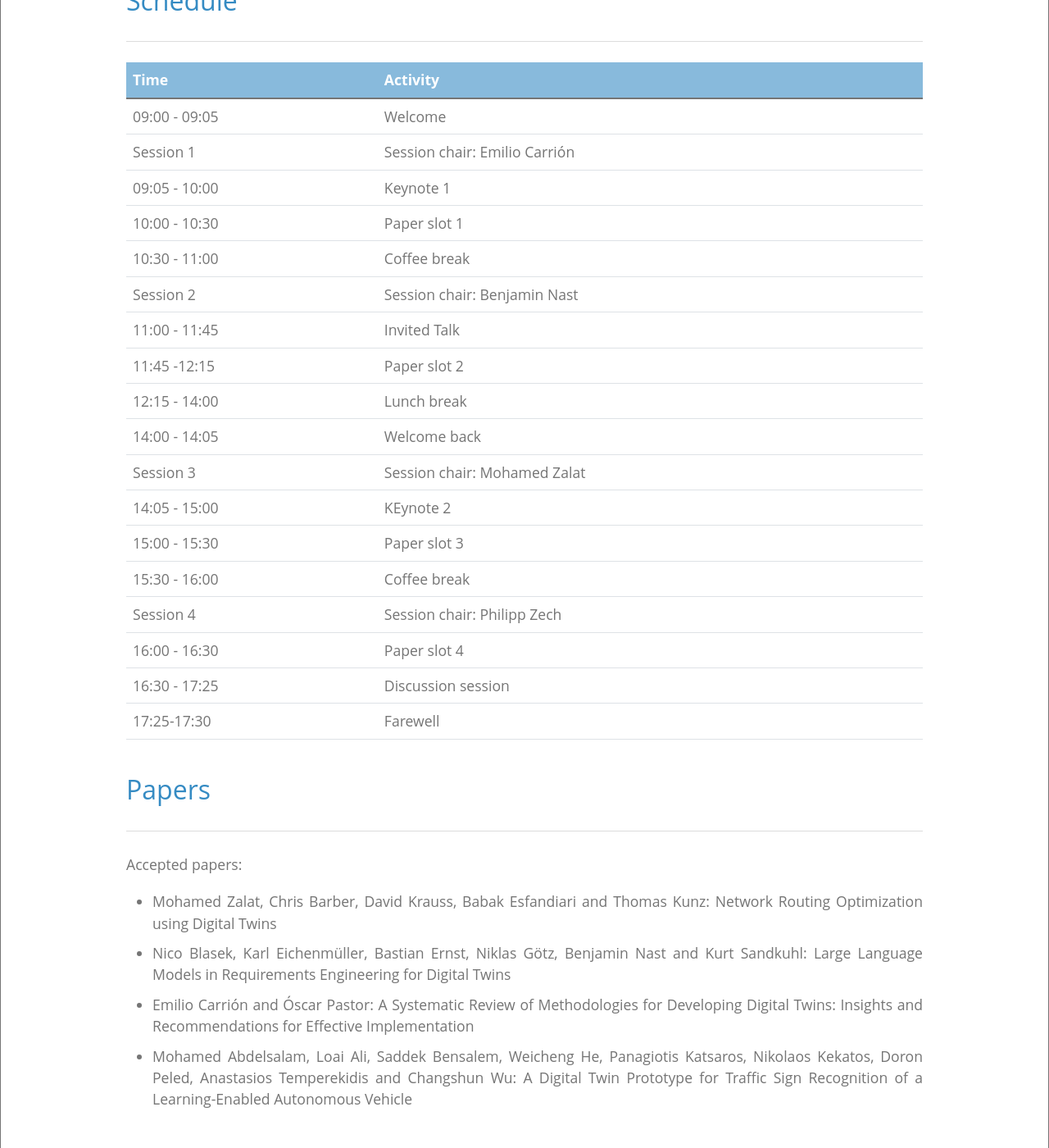
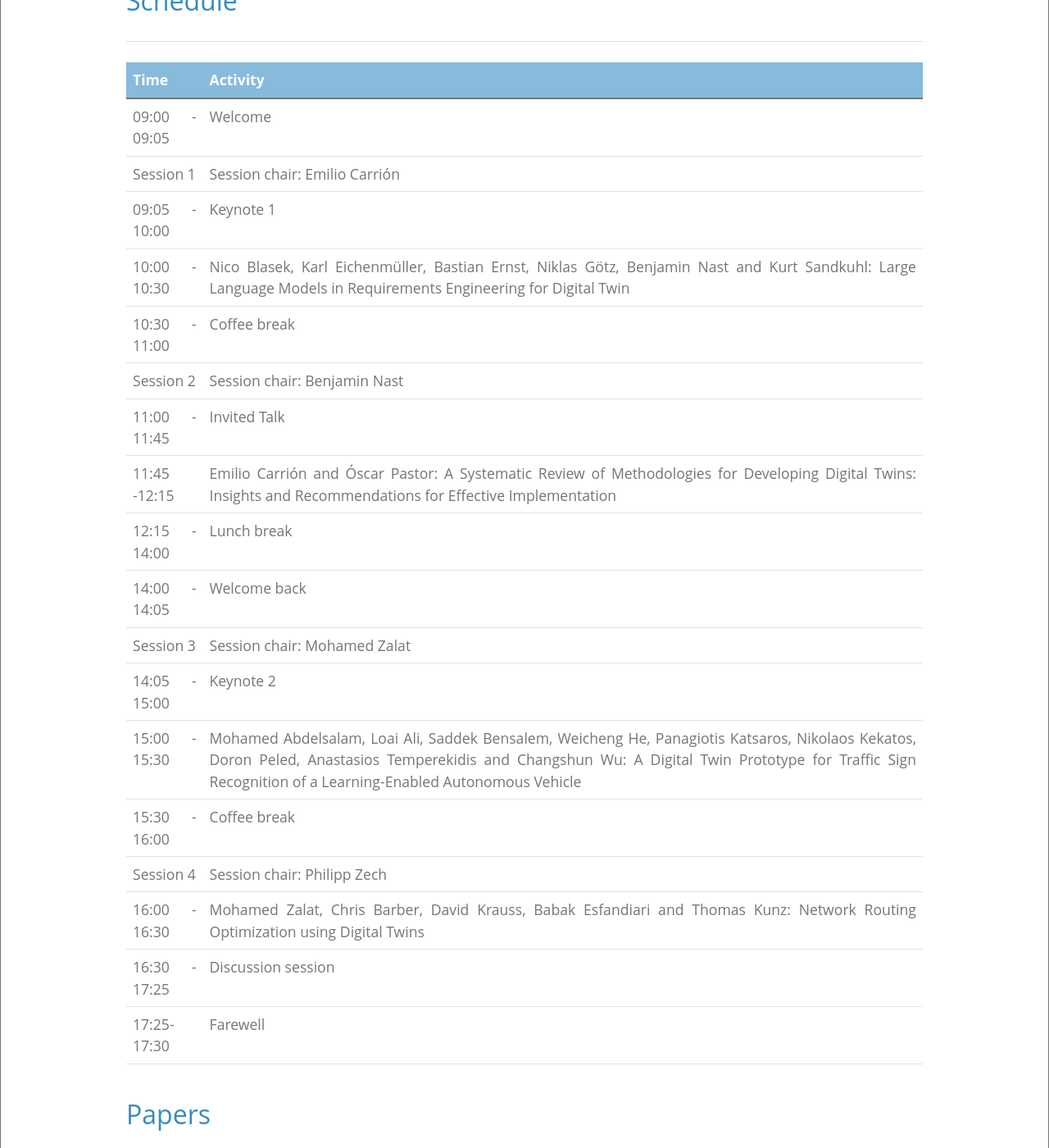
Before and after one commit to thedude81/dtworkshop, a Jekyll site: the page built from index.html, in a window 1280 px wide and 1400 px high, scrolled down 3250 px. Shown: the whole window at 82% size. Built offline with Jekyll 4.4.1, drawn with Linux system fonts in a browser that asks for light colours.

Commit message:
Update index.html

```diff
--- a/index.html
+++ b/index.html
@@ -131,7 +131,7 @@ has_children: true
           </tr>
           <tr>
             <td>10:00 - 10:30</td>
-            <td>Paper slot 1</td>
+            <td>Nico Blasek, Karl Eichenmüller, Bastian Ernst, Niklas Götz, Benjamin Nast and Kurt Sandkuhl: Large Language Models in Requirements Engineering for Digital Twin</td>
           </tr>
           <tr>
             <td>10:30 - 11:00</td>
@@ -147,7 +147,7 @@ has_children: true
           </tr>
           <tr>
             <td>11:45 -12:15</td>
-            <td>Paper slot 2</td>
+            <td>Emilio Carrión and Óscar Pastor: A Systematic Review of Methodologies for Developing Digital Twins: Insights and Recommendations for Effective Implementation</td>
           </tr>
           <tr>
             <td>12:15 - 14:00</td>
@@ -163,11 +163,11 @@ has_children: true
           </tr>
           <tr>
             <td>14:05 - 15:00</td>
-            <td>KEynote 2</td>
+            <td>Keynote 2</td>
           </tr>
           <tr>
             <td>15:00 - 15:30</td>
-            <td>Paper slot 3</td>
+            <td>Mohamed Abdelsalam, Loai Ali, Saddek Bensalem, Weicheng He, Panagiotis Katsaros, Nikolaos Kekatos, Doron Peled, Anastasios Temperekidis and Changshun Wu: A Digital Twin Prototype for Traffic Sign Recognition of a Learning-Enabled Autonomous Vehicle</td>
           </tr>
           <tr>
             <td>15:30 - 16:00</td>
@@ -179,7 +179,7 @@ has_children: true
           </tr>
           <tr>
             <td>16:00 - 16:30</td>
-            <td>Paper slot 4</td>
+            <td>Mohamed Zalat, Chris Barber, David Krauss, Babak Esfandiari and Thomas Kunz: Network Routing Optimization using Digital Twins</td>
           </tr>
           <tr>
             <td>16:30 - 17:25</td>
```
